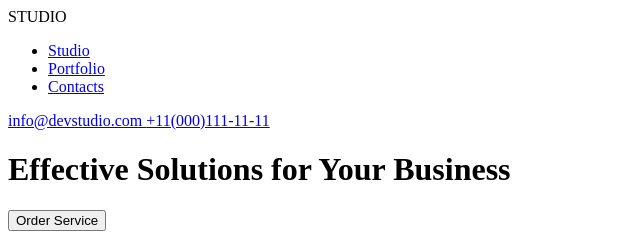
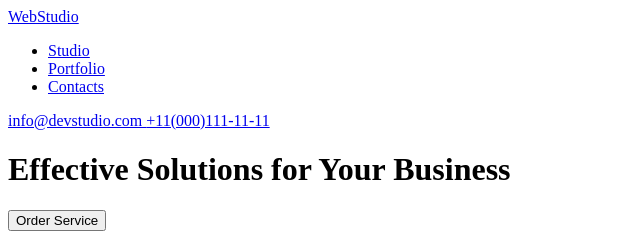
Before and after one commit to YevheniiaMel/goit-markup-hw-01-1, a plain HTML site: page Homework 1/index.html in a window 1280 px wide. Shown: the top 240 px of the page, 0-640 px from the left. Drawn offline with Linux system fonts and the light colour scheme.

Commit message:
Update index.html

```diff
--- a/Homework 1/index.html
+++ b/Homework 1/index.html
@@ -1,16 +1,17 @@
 <!DOCTYPE html>
 <html lang="en">
+
 <head>
     <meta charset="UTF-8">
     <meta http-equiv="X-UA-Compatible" content="IE=edge">
     <meta name="viewport" content="width=device-width, initial-scale=1.0">
     <title>WEBSTUDIO</title>
 </head>
+
 <body>
     <header>
         <nav>
-      <a href="WEB"></a>
-      <span>STUDIO</span>
+            <a href="./index.html">WebStudio</a>
         </nav>
         <ul>
             <li>
@@ -36,20 +37,23 @@
             </li>
             <li>
                 <h2>Punctuality</h2>
-   <p>Bring the key message to the brand's audience for the best price within the shortest possible time.</p>
+                <p>Bring the key message to the brand's audience for the best price within the shortest possible time.
+                </p>
             </li>
             <li>
                 <h2>Diligence</h2>
-   <p>Research and confirm brands that present the strongest digital growth opportunities and minimize risk.</p>
+                <p>Research and confirm brands that present the strongest digital growth opportunities and minimize
+                    risk.</p>
             </li>
             <li>
                 <h2>Technologies</h2>
-   <p>Design practice focused on digital experiences. We bring forth a deep passion for problem-solving.</p>
+                <p>Design practice focused on digital experiences. We bring forth a deep passion for problem-solving.
+                </p>
             </li>
         </ul>
         <h3>What are we doing</h3>
         <img src="./Images/monitor.jpg" alt="monitor" width="330" height="300">
-  <img src="./Images/social.jpg" alt="social media"  width="330" height="300" >
+        <img src="./Images/social.jpg" alt="social media" width="330" height="300">
         <img src="./Images/workspace.jpg" alt="workplace" width="330" height="300">
         <p>Our Team</p>
         <ul>
@@ -82,4 +86,5 @@
             and sales for your business with digital
             marketing & growth solutions.</p>
     </footer>
+
 </html>
```
Lines whose indentation alone changed are shown as unchanged.
